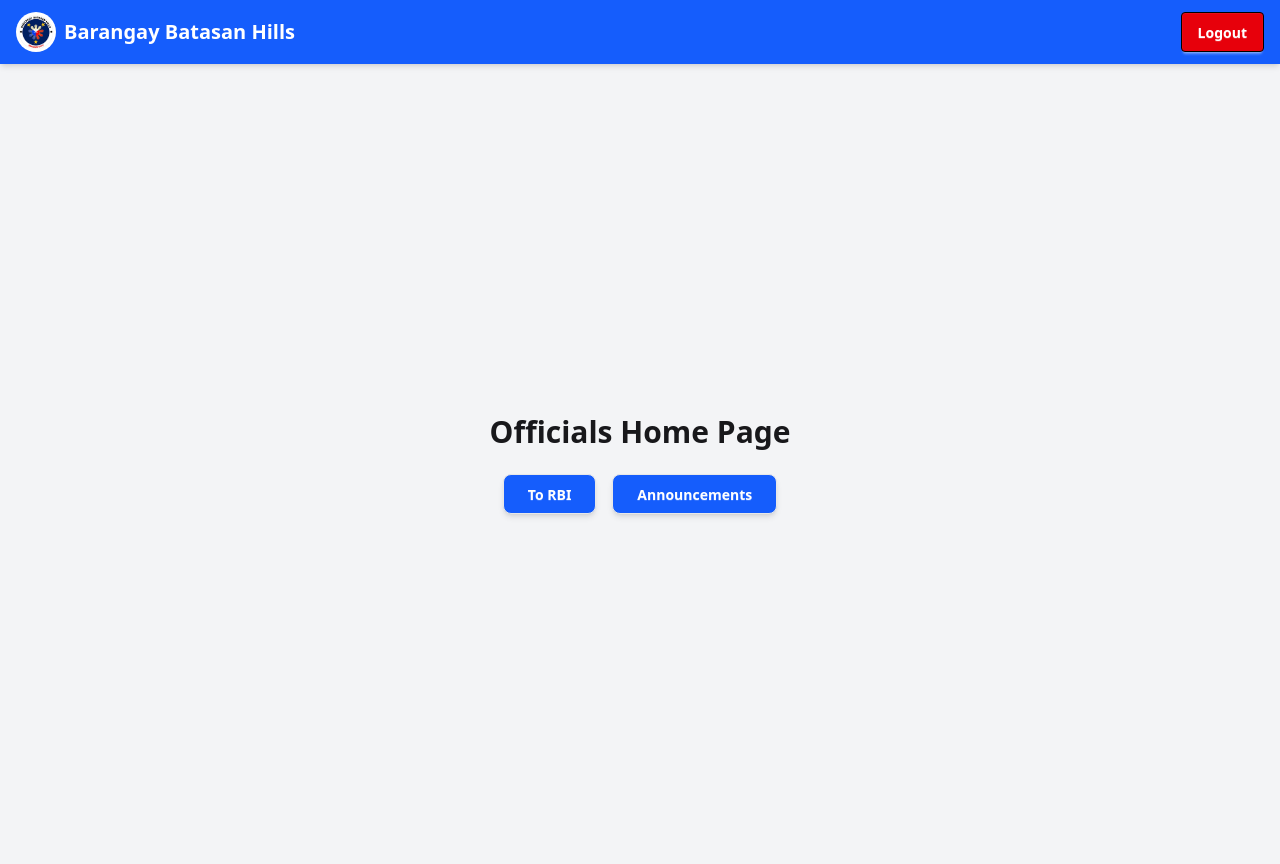
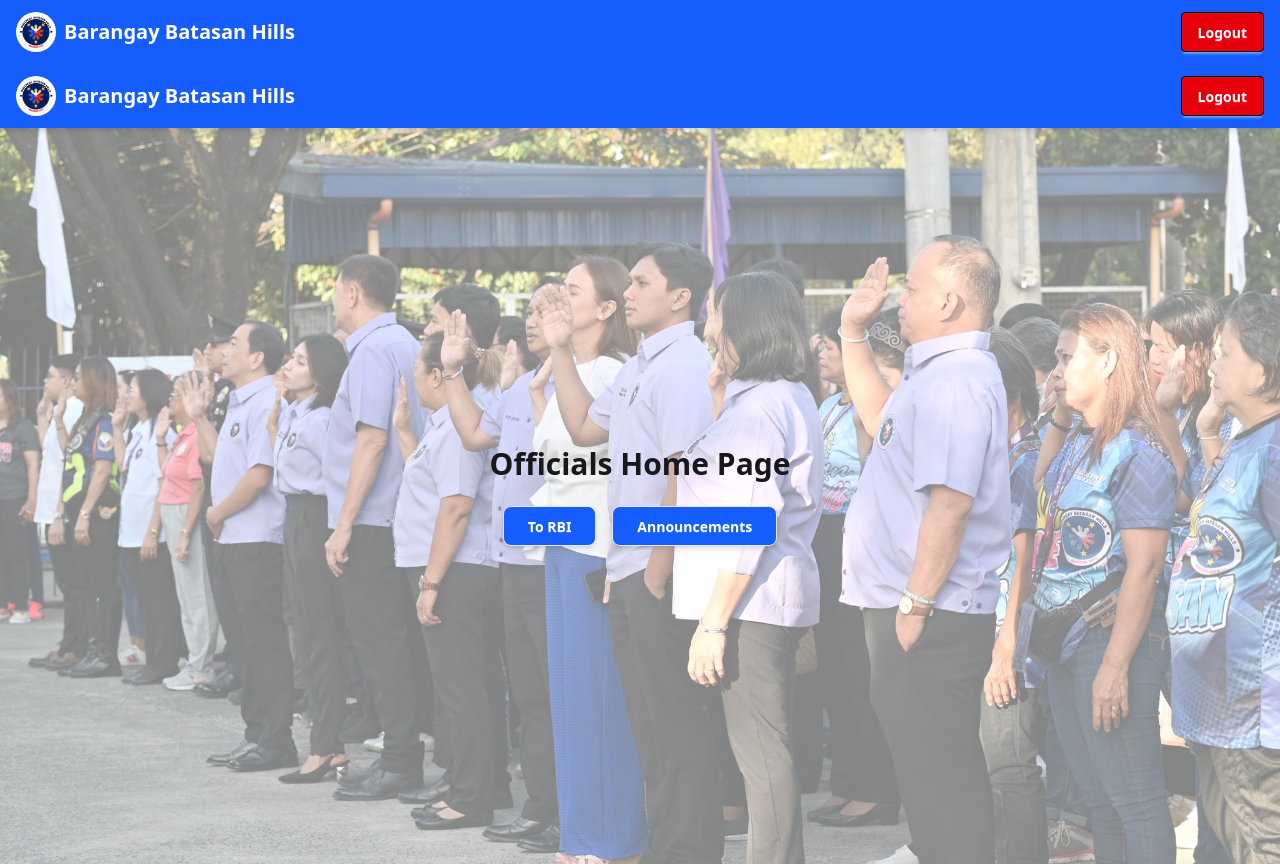
Before and after one commit to Justin-Vito/vite-vega-frontend, a React (Vite) app: page /officials in a window 1280 px wide. Built offline with nearby package versions, Linux system fonts and the light colour scheme; no server answers.

Commit message:
Update OfficialsHomePage.jsx

```diff
--- a/src/OfficialsHomePage.jsx
+++ b/src/OfficialsHomePage.jsx
@@ -1,31 +1,40 @@
 import { useNavigate } from "react-router-dom";
-import HeaderOfficials from "./HeaderOfficials"; // ✅ Import the correct header
+import HeaderOfficials from "./HeaderOfficials"; // Imported header
+import OfficialsImg from "./images/officials.jpg"; // Import the local background image
 
 const OfficialsHomePage = () => {
   const navigate = useNavigate();
 
   return (
-    <div className="h-screen flex flex-col">
-      <div className="flex-grow flex flex-col justify-center items-center bg-gray-100">
+    <div className="relative h-screen">
+      {/* Background Image Layer with 0.5 opacity */}
+      <div
+        className="absolute inset-0 bg-cover bg-center"
+        style={{
+          backgroundImage: `url(${OfficialsImg})`,
+          opacity: 0.5,
+        }}
+      ></div>
+
+      {/* Content Layer */}
+      <div className="relative h-full flex flex-col">
+        <HeaderOfficials />
+        <div className="flex-grow flex flex-col justify-center items-center">
           <h1 className="text-3xl font-bold mb-6">Officials Home Page</h1>
-
           <div className="flex gap-4">
-          {/* To RBI Button -> Navigates to OfficialsPage */}
             <button
               onClick={() => navigate("/officials/rbi")}
               className="btn bg-blue-600 text-white px-6 py-3 rounded-lg shadow-md"
             >
               To RBI
             </button>
-
-          {/* Announcements Button (Does Nothing for Now) */}
             <button
               onClick={() => navigate("/officials/announcements")}
               className="btn bg-blue-600 text-white px-6 py-3 rounded-lg shadow-md"
             >
               Announcements
             </button>
-
+          </div>
         </div>
       </div>
     </div>
```
Lines whose indentation alone changed are shown as unchanged.
